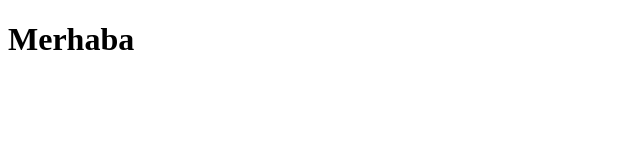
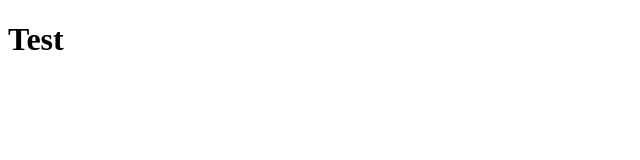
Before and after one commit to 9bascal/odevler, a plain HTML site: page index.html in a window 1280 px wide. Shown: the whole page, without its empty margins (0-640 px from the left). Drawn offline with Linux system fonts and the light colour scheme.

Commit message:
Test update

```diff
--- a/index.html
+++ b/index.html
@@ -6,6 +6,6 @@
     <title>Document</title>
 </head>
 <body>
-    <h1>Merhaba</h1>
+    <h1>Test</h1>
 </body>
 </html>
```
